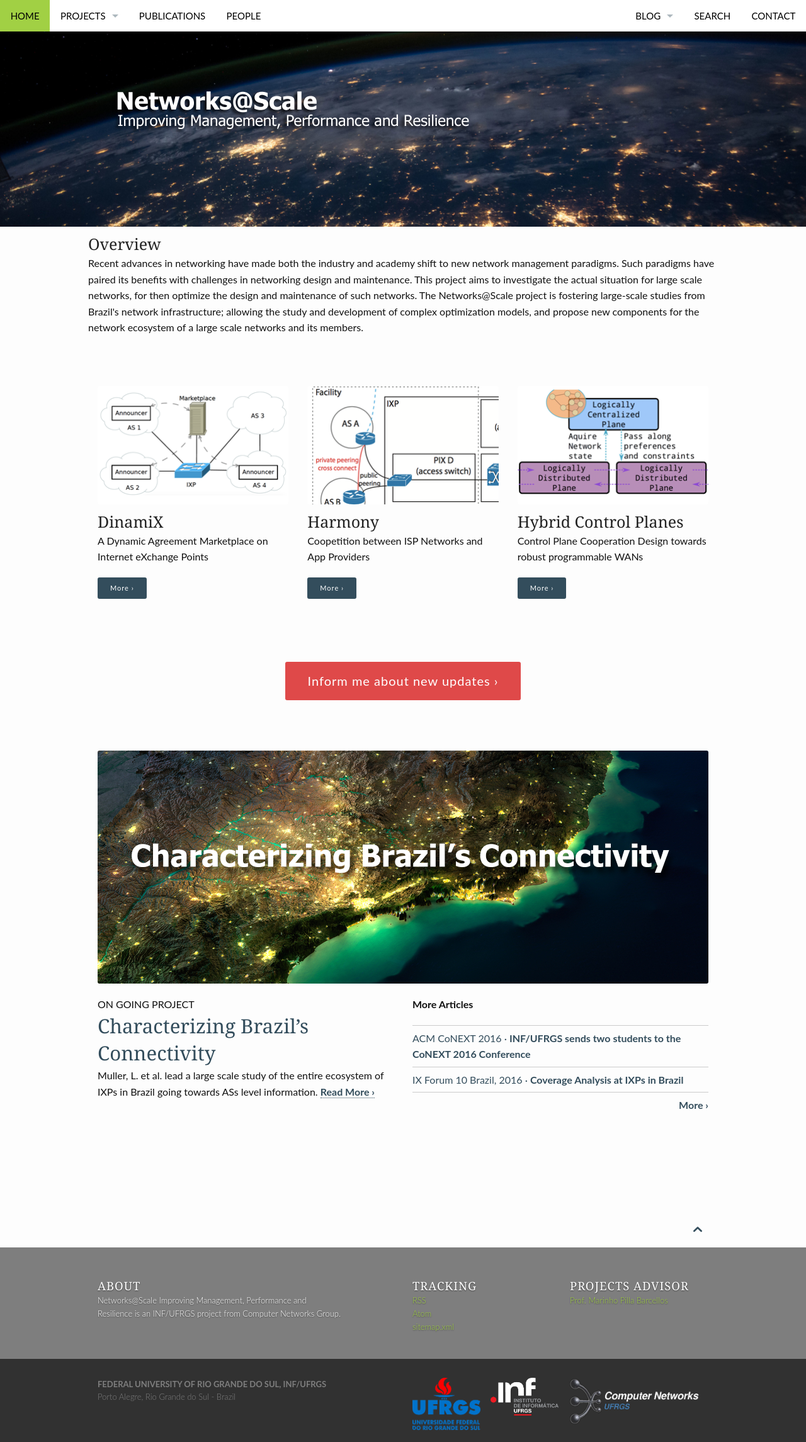
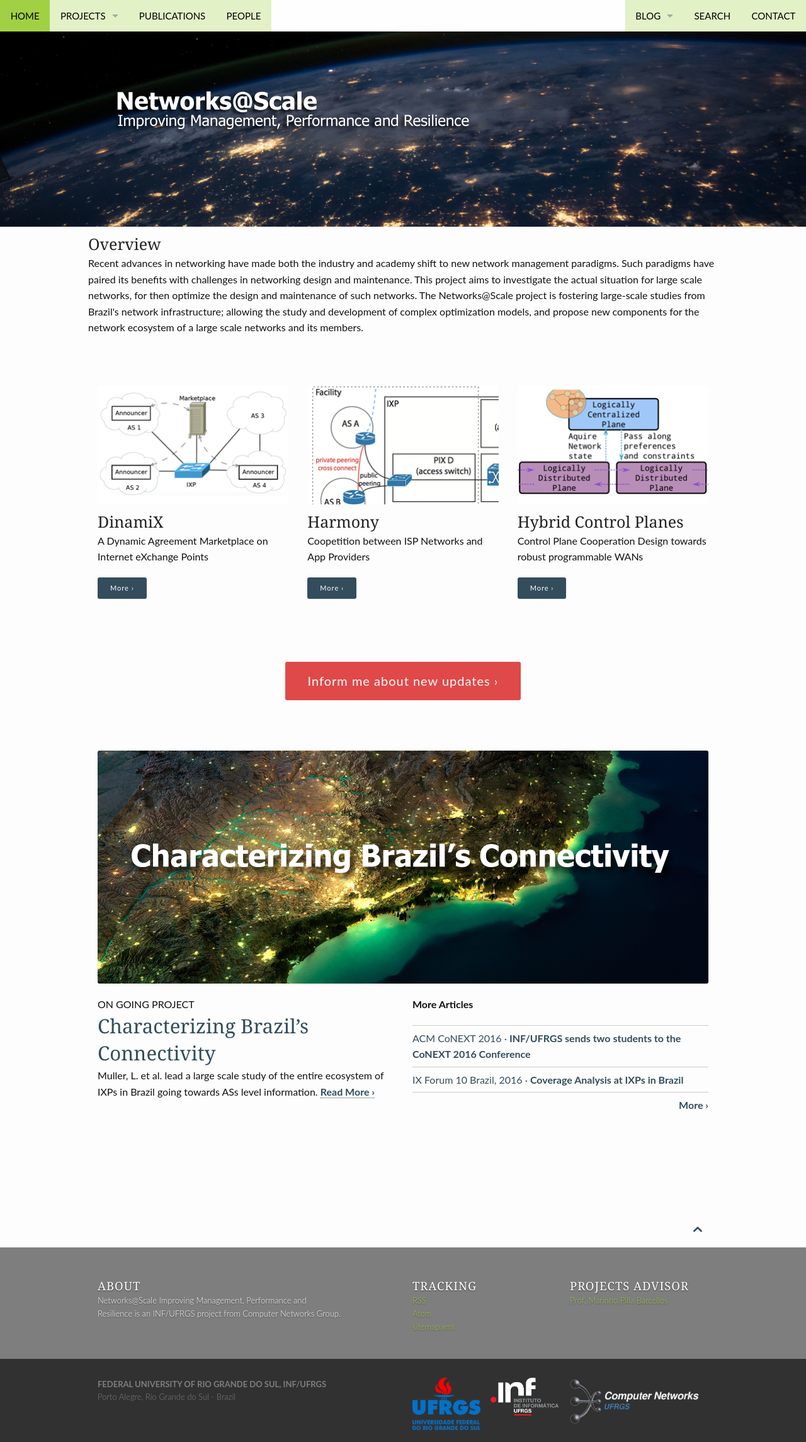
Before and after one commit to ufrgs-networks-group/networks-at-scale, a Jekyll site: the page built from pages/pages-root-folder/index.md, in a window 1280 px wide. Shown: the whole page at 63% size. Built offline with Jekyll 4.4.1, drawn with Linux system fonts in a browser that asks for light colours.

Commit message:
New experiment color

```diff
--- a/_sass/_04_settings_global.scss
+++ b/_sass/_04_settings_global.scss
@@ -1372,7 +1372,7 @@
 // $include-html-top-bar-classes: $include-html-classes;
 
 // Background color for the top bar
-$topbar-bg-color: #fff;
+$topbar-bg-color: rgba(255,255,255,0.7);
 $topbar-bg: $topbar-bg-color;
 
 // Height and margin
```
